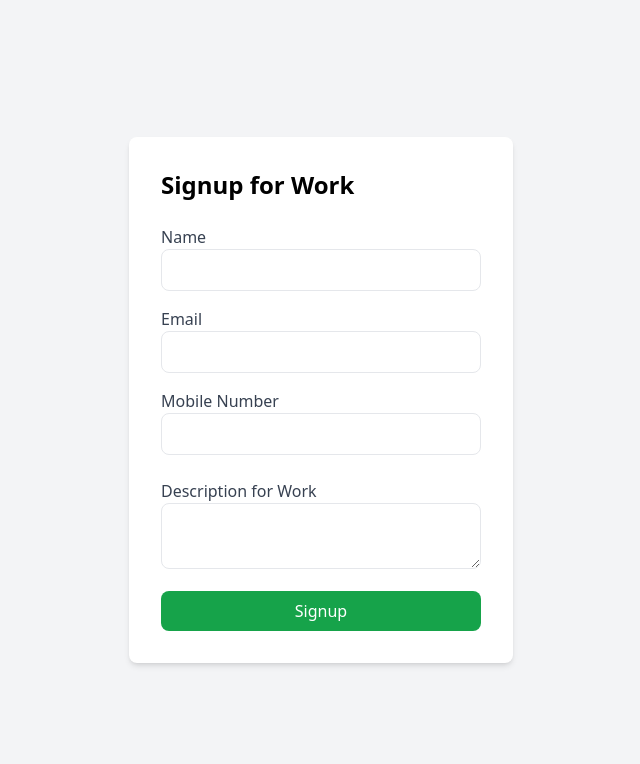
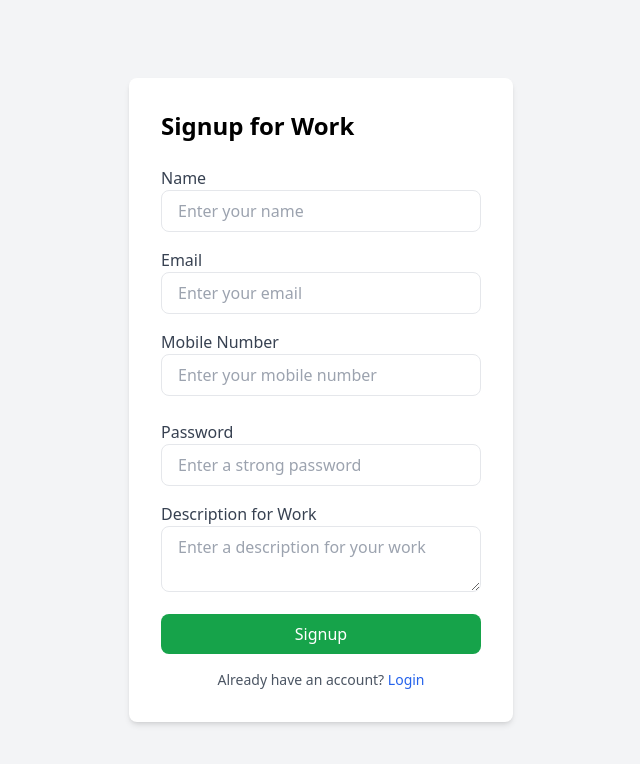
Before and after one commit to yogeshpatel09/Qless-system, a Next.js app: page /Signup/work in a window 1280 px wide. Shown: the top 764 px of the page, without its empty margins (319-959 px from the left). Built offline with nearby package versions, Linux system fonts and the light colour scheme.

Commit message:
modified:   src/app/(pages)/Signup/user/page.js 	modified:   src/app/(pages)/Signup/work/page.js

```diff
--- a/src/app/(pages)/Signup/user/page.js
+++ b/src/app/(pages)/Signup/user/page.js
@@ -7,20 +7,21 @@ export default function UserSignup() {
   const [name, setName] = useState("");
   const [email, setEmail] = useState("");
   const [mobile, setMobile] = useState("");
+  const [password, setPassword] = useState(""); // State for password
   const router = useRouter();
 
   const handleSignup = (e) => {
     e.preventDefault();
 
-    // Validate mobile number
-    if (!/^\d{10}$/.test(mobile)) {
-      alert("Mobile number must be exactly 10 digits!");
+    // Validate password: ensure at least 6 characters
+    if (password.length < 6) {
+      alert("Password must be at least 6 characters long!");
       return;
     }
 
-    const newUser = { name, email, mobile };
+    const newUser = { name, email, mobile, password };
 
-    // Retrieve existing data from localStorage or initialize as empty array
+    // Retrieve existing data from localStorage or initialize as an empty array
     let users = [];
     try {
       const storedData = localStorage.getItem("userSignupData");
@@ -31,6 +32,14 @@ export default function UserSignup() {
     } catch (error) {
       console.error("Invalid data format in localStorage. Resetting to an empty array.");
       users = [];
+    }
+
+    // Check if the user already exists based on email
+    const existingUser = users.find((user) => user.email === email);
+    if (existingUser) {
+      alert("An account with this email already exists. Redirecting to login page.");
+      router.push("/login"); // Redirect to login page
+      return;
     }
 
     // Add new user to the array
@@ -50,6 +59,7 @@ export default function UserSignup() {
         className="bg-white p-8 rounded-lg shadow-md w-full max-w-sm"
       >
         <h1 className="text-2xl font-bold mb-6">Signup as User</h1>
+
         <div className="mb-4">
           <label htmlFor="name" className="block text-gray-700">
             Name
@@ -58,11 +68,13 @@ export default function UserSignup() {
             type="text"
             id="name"
             value={name}
+            placeholder="Enter your name"
             onChange={(e) => setName(e.target.value)}
             className="w-full px-4 py-2 border rounded-lg"
             required
           />
         </div>
+
         <div className="mb-4">
           <label htmlFor="email" className="block text-gray-700">
             Email
@@ -71,12 +83,14 @@ export default function UserSignup() {
             type="email"
             id="email"
             value={email}
+            placeholder="Enter your email"
             onChange={(e) => setEmail(e.target.value)}
             className="w-full px-4 py-2 border rounded-lg"
             required
           />
         </div>
-        <div className="mb-6">
+
+        <div className="mb-4">
           <label htmlFor="mobile" className="block text-gray-700">
             Mobile Number
           </label>
@@ -84,19 +98,45 @@ export default function UserSignup() {
             type="text"
             id="mobile"
             value={mobile}
-            onChange={(e) => setMobile(e.target.value)}
-            pattern="\d{10}"
-            title="Please enter exactly 10 digits"
+            placeholder="Enter your mobile number"
+            onChange={(e) => setMobile(e.target.value.replace(/\D/g, ""))} // Allow only numeric input
+            maxLength="10"
             className="w-full px-4 py-2 border rounded-lg"
             required
           />
         </div>
+
+        <div className="mb-6">
+          <label htmlFor="password" className="block text-gray-700">
+            Password
+          </label>
+          <input
+            type="password"
+            id="password"
+            value={password}
+            placeholder="Enter a strong password"
+            onChange={(e) => setPassword(e.target.value)}
+            className="w-full px-4 py-2 border rounded-lg"
+            required
+          />
+        </div>
+
         <button
           type="submit"
           className="w-full bg-blue-600 text-white py-2 rounded-lg hover:bg-blue-700"
         >
           Signup
         </button>
+
+        <p className="mt-4 text-sm text-center text-gray-600">
+          Already have an account?{" "}
+          <span
+            className="text-blue-600 hover:underline cursor-pointer"
+            onClick={() => router.push("/login")} // Redirect to login page
+          >
+            Login
+          </span>
+        </p>
       </form>
     </div>
   );
--- a/src/app/(pages)/Signup/work/page.js
+++ b/src/app/(pages)/Signup/work/page.js
@@ -8,6 +8,7 @@ export default function WorkSignup() {
   const [description, setDescription] = useState("");
   const [email, setEmail] = useState("");
   const [mobile, setMobile] = useState("");
+  const [password, setPassword] = useState("");
   const router = useRouter();
 
   const handleSignup = (e) => {
@@ -19,17 +20,30 @@ export default function WorkSignup() {
       return;
     }
 
+    // Validate password
+    if (password.length < 6) {
+      alert("Password must be at least 6 characters long!");
+      return;
+    }
+
     const newEntry = {
       name,
       description,
       email,
       mobile,
+      password,
     };
 
     // Retrieve existing data from local storage or initialize as an empty array
     const existingData = JSON.parse(localStorage.getItem("workSignupData")) || [];
 
-
+    // Check if the email already exists
+    const existingUser = existingData.find((user) => user.email === email);
+    if (existingUser) {
+      alert("An account with this email already exists. Redirecting to login page.");
+      router.push("/login"); // Redirect to login page
+      return;
+    }
 
     // Add the new entry to the array
     const updatedData = [...existingData, newEntry];
@@ -48,6 +62,7 @@ export default function WorkSignup() {
         className="bg-white p-8 rounded-lg shadow-md w-full max-w-sm"
       >
         <h1 className="text-2xl font-bold mb-6">Signup for Work</h1>
+
         <div className="mb-4">
           <label htmlFor="name" className="block text-gray-700">
             Name
@@ -55,6 +70,7 @@ export default function WorkSignup() {
           <input
             type="text"
             id="name"
+            placeholder="Enter your name"
             value={name}
             onChange={(e) => setName(e.target.value)}
             className="w-full px-4 py-2 border rounded-lg"
@@ -69,12 +85,14 @@ export default function WorkSignup() {
           <input
             type="email"
             id="email"
+            placeholder="Enter your email"
             value={email}
             onChange={(e) => setEmail(e.target.value)}
             className="w-full px-4 py-2 border rounded-lg"
             required
           />
         </div>
+
         <div className="mb-6">
           <label htmlFor="mobile" className="block text-gray-700">
             Mobile Number
@@ -82,30 +100,60 @@ export default function WorkSignup() {
           <input
             type="text"
             id="mobile"
+            placeholder="Enter your mobile number"
             value={mobile}
-            onChange={(e) => setMobile(e.target.value)}
+            onChange={(e) => setMobile(e.target.value.replace(/\D/g, ""))} // Restrict to digits only
+            maxLength="10" // Limit to 10 characters
             className="w-full px-4 py-2 border rounded-lg"
             required
           />
         </div>
+
+        <div className="mb-4">
+          <label htmlFor="password" className="block text-gray-700">
+            Password
+          </label>
+          <input
+            type="password"
+            id="password"
+            placeholder="Enter a strong password"
+            value={password}
+            onChange={(e) => setPassword(e.target.value)}
+            className="w-full px-4 py-2 border rounded-lg"
+            required
+          />
+        </div>
+
         <div className="mb-4">
           <label htmlFor="description" className="block text-gray-700">
             Description for Work
           </label>
           <textarea
             id="description"
+            placeholder="Enter a description for your work"
             value={description}
             onChange={(e) => setDescription(e.target.value)}
             className="w-full px-4 py-2 border rounded-lg"
             required
           />
         </div>
+
         <button
           type="submit"
           className="w-full bg-green-600 text-white py-2 rounded-lg hover:bg-green-700"
         >
           Signup
         </button>
+
+        <p className="mt-4 text-sm text-center text-gray-600">
+          Already have an account?{" "}
+          <span
+            className="text-blue-600 hover:underline cursor-pointer"
+            onClick={() => router.push("/login")} // Redirect to login page
+          >
+            Login
+          </span>
+        </p>
       </form>
     </div>
   );
```
